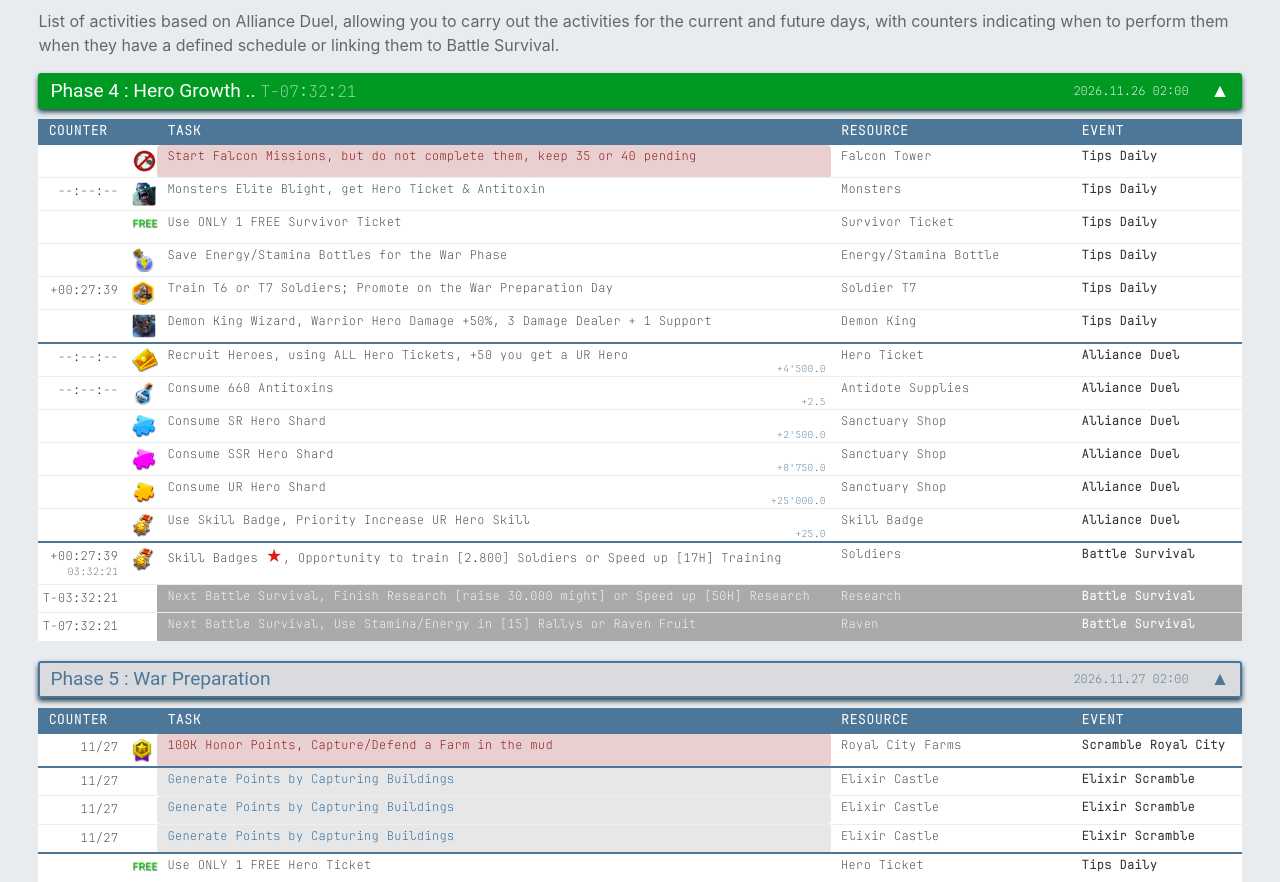
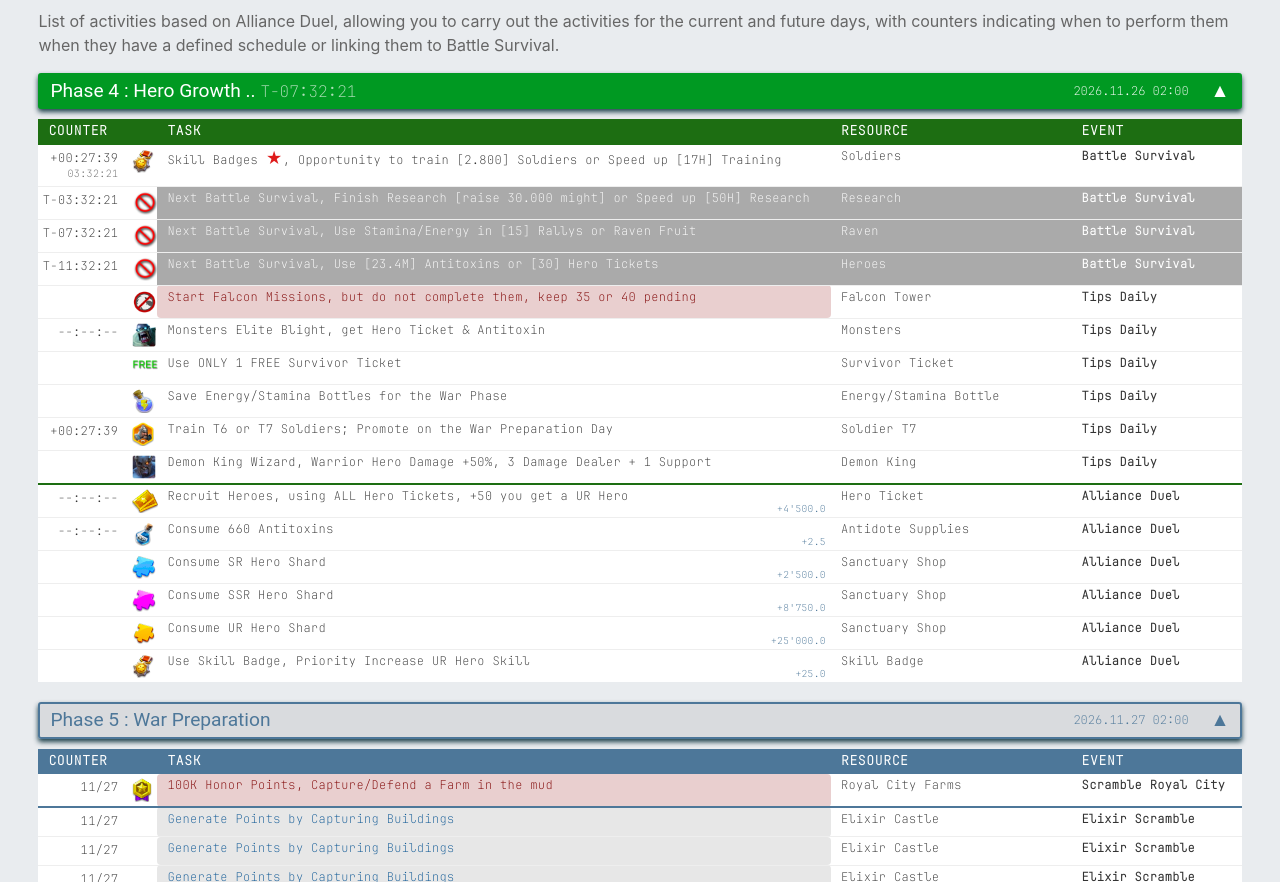
Before and after one commit to vincentdgrey/uxm-alliance, a plain HTML site: page pages/actividades-diarias.html in a window 1280 px wide. Shown: the part 464-1346 px from the top of the page. Drawn offline with nearby package versions, Linux system fonts and the light colour scheme; animation ran at ten frames a second.

Commit message:
feat [actividades] - muestra cuatro actividades bs con cuerpo de tabla propio

```diff
--- a/css/activities-daily.css
+++ b/css/activities-daily.css
@@ -263,8 +263,22 @@ tr.bs-current td.bs-event::after {
 .ad-schedule tbody tr.ad-event-separator td {
   border-bottom: 2px solid #4d7799;
 }
-.ad-schedule tbody tr:last-child td {
+/* Dia actual: encabezado y separador de eventos en verde. Las demas
+   tablas conservan el color general #4d7799. */
+.ad-item.ad-today .ad-schedule thead th {
+  background: #1d6e12;
+  border-bottom-color: #1d6e12;
+}
+.ad-item.ad-today .ad-schedule tr.ad-event-separator > td {
+  border-bottom-color: #1d6e12;
+}
+/* La ultima fila de cada cuerpo pierde el borde inferior. El cuerpo del
+   grupo Battle Survival mantiene el borde en su ultima fila. */
+.ad-schedule > tbody > tr:last-child td {
   border-bottom: none;
+}
+.ad-schedule > tbody.ad-battle-body > tr:last-child td {
+  border-bottom: 1px solid #eee;
 }
 .ad-time {
   white-space: nowrap;
--- a/js/activities-daily.js
+++ b/js/activities-daily.js
@@ -141,11 +141,11 @@
     { "code": "BSSOLDIER", "group": "BS", "icon": "skill-badge", "point": "", "codebs": "SOLDIER" },
     { "code": "BSTECH", "group": "BS", "icon": "skill-badge", "point": "", "codebs": "TECH" },
 
-    { "code": "OFFBUILD", "group": "BS", "icon": "", "point": "", "codebs": "BUILD" },
-    { "code": "OFFHERO", "group": "BS", "icon": "", "point": "", "codebs": "HEROE" },
-    { "code": "OFFRAVEN", "group": "BS", "icon": "", "point": "", "codebs": "RAVEN" },
-    { "code": "OFFSOLDIER", "group": "BS", "icon": "", "point": "", "codebs": "SOLDIER" },
-    { "code": "OFFTECH", "group": "BS", "icon": "", "point": "", "codebs": "TECH" },
+    { "code": "OFFBUILD", "group": "BS", "icon": "lock", "point": "", "codebs": "BUILD" },
+    { "code": "OFFHERO", "group": "BS", "icon": "lock", "point": "", "codebs": "HEROE" },
+    { "code": "OFFRAVEN", "group": "BS", "icon": "lock", "point": "", "codebs": "RAVEN" },
+    { "code": "OFFSOLDIER", "group": "BS", "icon": "lock", "point": "", "codebs": "SOLDIER" },
+    { "code": "OFFTECH", "group": "BS", "icon": "lock", "point": "", "codebs": "TECH" },
 
     { "code": "DEMONW", "group": "BS", "icon": "blight-king-demon", "point": "", "codebs": "" },
     { "code": "DEMONR", "group": "BS", "icon": "blight-king-demon", "point": "", "codebs": "" },
@@ -576,6 +576,9 @@
     var lastDay = -1;
     var counters = [];
     var currentPhaseEl = null;
+    /* Segundo cuerpo de tabla del dia actual: aloja el grupo Battle
+       Survival, separado de las tareas normales. */
+    var battleBodyEl = null;
 
     function phaseTitle(noday) {
       var ph = dayPhase[noday];
@@ -740,10 +743,10 @@
        recibe la clase ad-off-task, que marca las celdas Tarea, Recurso y
        Evento con el aspecto de actividad proxima.
 
-       El grupo Battle Survival muestra siempre tres filas: la actividad BS
-       en curso y las dos OFF siguientes. No hay filas ocultas: cuando
+       El grupo Battle Survival muestra siempre cuatro filas: la actividad
+       BS en curso y las tres OFF siguientes. No hay filas ocultas: cuando
        cambia la franja en curso, JavaScript sobrescribe el contenido de
-       esas tres filas. */
+       esas cuatro filas. */
 
     var BS_CODE_PREFIX = "BS";
     var OFF_CODE_PREFIX = "OFF";
@@ -751,8 +754,9 @@
     var BS_STAR = "★";
     /* Clase de fila que marca la actividad como proxima, todavia no activa. */
     var OFF_TASK_CLASS = "ad-off-task";
-    /* Cantidad de actividades siguientes que se muestran bajo la actual. */
-    var OFF_VISIBLE_COUNT = 2;
+    /* Cantidad de actividades OFF que se muestran bajo la actividad en
+       curso. Con la actividad BS en curso, el grupo muestra cuatro filas. */
+    var OFF_VISIBLE_COUNT = 3;
 
     var bsActivities = ACTIVITY_CODE.filter(function (a) {
       return a.code.indexOf(BS_CODE_PREFIX) === 0;
@@ -1027,6 +1031,7 @@
 
       counters = [];
       currentPhaseEl = null;
+      battleBodyEl = null;
       listsEl.innerHTML = "";
 
       for (var k = 0; k < 7; k++) {
@@ -1103,6 +1108,13 @@
         /* Las actividades BS se agregan al final del grupo de tareas del
            dia actual, una vez construida la tabla, mediante
            buildBattleTaskRows(). */
+        /* El grupo Battle Survival vive en un segundo cuerpo de tabla, de
+           modo que su renovacion no afecte a las tareas normales. */
+        if (k === 0) {
+          battleBodyEl = document.createElement("tbody");
+          battleBodyEl.className = "ad-battle-body";
+          table.appendChild(battleBodyEl);
+        }
         table.appendChild(tbody);
 
         wrap.appendChild(table);
@@ -1119,81 +1131,58 @@
         })(item, title, baseCls);
       }
 
-      /* La franja en curso determina la actividad BS visible y las dos
+      /* La franja en curso determina la actividad BS visible y las tres
          oportunidades OFF que se muestran bajo ella. */
       currentSlotNoday = today;
       currentSlotIndex = slotIndexAt(today, nowSec);
       buildBattleTaskRows(today, nowSec, startDayMs);
     }
 
-    /* Cuerpo de la tabla del dia actual, donde se insertan las filas del
-       grupo Battle Survival.
-       La estructura es: .ad-item > .ad-item-body > .ad-wrap > table > tbody. */
-    function todayTbody() {
-      var item = listsEl.children[0];
-      if (!item) return null;
-      var body = null;
-      for (var i = 0; i < item.children.length; i++) {
-        var child = item.children[i];
-        if (String(child.className).indexOf("ad-item-body") >= 0) { body = child; break; }
+    /* Escribe las cuatro filas del grupo Battle Survival en su contenedor
+       propio: la actividad BS de la franja en curso, con su contador en
+       estado [PROGRESS], y las tres actividades OFF consecutivas
+       siguientes, con su contador en estado [COUNTDOWN] y el estilo de
+       fila proxima.
+
+       El contenedor se renueva por completo en cada cambio de franja, de
+       modo que nunca quedan filas ni contadores obsoletos. */
+    function buildBattleTaskRows(noday, nowSec, startDayMs) {
+      var body = battleBodyEl;
+      if (!body) return;
+
+      /* Se calculan primero las actividades, para no dejar el grupo a medio
+         escribir si alguna de ellas no estuviera definida. */
+      var currentSlot = bsSchedule[slotIndexAt(noday, nowSec)];
+      var currentAct = currentSlot ? bsByCodebs[currentSlot.codebs] : null;
+      if (!currentAct) return;
+
+      var nextSlots = nextScheduleSlots(noday, nowSec, OFF_VISIBLE_COUNT);
+      var offActs = [];
+      for (var s = 0; s < nextSlots.length; s++) {
+        var offAct = offByCodebs[nextSlots[s].codebs];
+        if (offAct) offActs.push({ activity: offAct, startSec: nextSlots[s].startSec });
       }
-      if (!body) return null;
-      var wrap = body.children[0];
-      if (!wrap) return null;
-      var table = wrap.children[0];
-      if (!table) return null;
-      for (var j = 0; j < table.children.length; j++) {
-        if (table.children[j].tagName === "TBODY") return table.children[j];
+
+      /* Se retiran las filas anteriores del grupo y sus contadores. */
+      while (body.children.length) {
+        body.removeChild(body.children[0]);
       }
-      return null;
-    }
-
-    /* Escribe las tres filas del grupo Battle Survival en la tabla del dia
-       actual: la actividad BS de la franja en curso, con su contador en
-       estado [PROGRESS], y las dos actividades OFF consecutivas siguientes,
-       con su contador en estado [COUNTDOWN] y el estilo de fila proxima.
-
-       No hay filas ocultas: al cambiar de franja se retiran las tres filas
-       anteriores y se vuelven a escribir con los datos vigentes. */
-    function buildBattleTaskRows(noday, nowSec, startDayMs) {
-      var tbody = todayTbody();
-      if (!tbody) return;
-
-      /* Se retiran las filas del grupo Battle Survival anteriores. */
-      var kept = [];
-      for (var i = 0; i < tbody.children.length; i++) {
-        var row = tbody.children[i];
-        if (String(row.className).indexOf("ad-bs-task") >= 0) {
-          if (typeof tbody.removeChild === "function") tbody.removeChild(row);
-        } else {
-          kept.push(row);
-        }
-      }
-      /* El cuerpo conserva unicamente las filas que no son del grupo. */
-      if (kept.length !== tbody.children.length) tbody.children = kept;
-
-      /* Los contadores de las filas retiradas dejan de actualizarse. */
       counters = counters.filter(function (counter) {
         return !counter.isBs && counter.offStartSec === undefined;
       });
 
       /* La primera fila es la actividad BS de la franja en curso. */
-      var currentSlot = bsSchedule[slotIndexAt(noday, nowSec)];
-      var currentAct = currentSlot ? bsByCodebs[currentSlot.codebs] : null;
-      if (currentAct) {
-        var bsRowEl = buildRow(bsRow(currentAct, noday), 0, startDayMs, nowSec);
-        bsRowEl.classList.add("ad-bs-task");
-        tbody.appendChild(bsRowEl);
-      }
+      var bsRowEl = buildRow(bsRow(currentAct, noday), 0, startDayMs, nowSec);
+      bsRowEl.classList.add("ad-bs-task");
+      body.appendChild(bsRowEl);
 
-      /* Las dos filas siguientes son las oportunidades OFF consecutivas. */
-      var nextSlots = nextScheduleSlots(noday, nowSec, OFF_VISIBLE_COUNT);
-      for (var s = 0; s < nextSlots.length; s++) {
-        var offAct = offByCodebs[nextSlots[s].codebs];
-        if (!offAct) continue;
-        var offRowEl = buildRow(offRow(offAct, noday, nextSlots[s].startSec), 0, startDayMs, nowSec);
+      /* Las filas siguientes son las oportunidades OFF consecutivas. */
+      for (var o = 0; o < offActs.length; o++) {
+        var offRowEl = buildRow(
+          offRow(offActs[o].activity, noday, offActs[o].startSec), 0, startDayMs, nowSec
+        );
         offRowEl.classList.add("ad-bs-task");
-        tbody.appendChild(offRowEl);
+        body.appendChild(offRowEl);
       }
     }
 
@@ -1211,7 +1200,7 @@
 
       /* Al cambiar de franja de Battle Survival el grupo se reescribe: la
          actividad BS en curso pasa a ser la anterior y las oportunidades
-         OFF avanzan a las dos siguientes. */
+         OFF avanzan a las tres siguientes. */
       if (slotIndexAt(currentSlotNoday, nowSec) !== currentSlotIndex) {
         currentSlotIndex = slotIndexAt(currentSlotNoday, nowSec);
         buildBattleTaskRows(currentSlotNoday, nowSec, Date.UTC(
```
